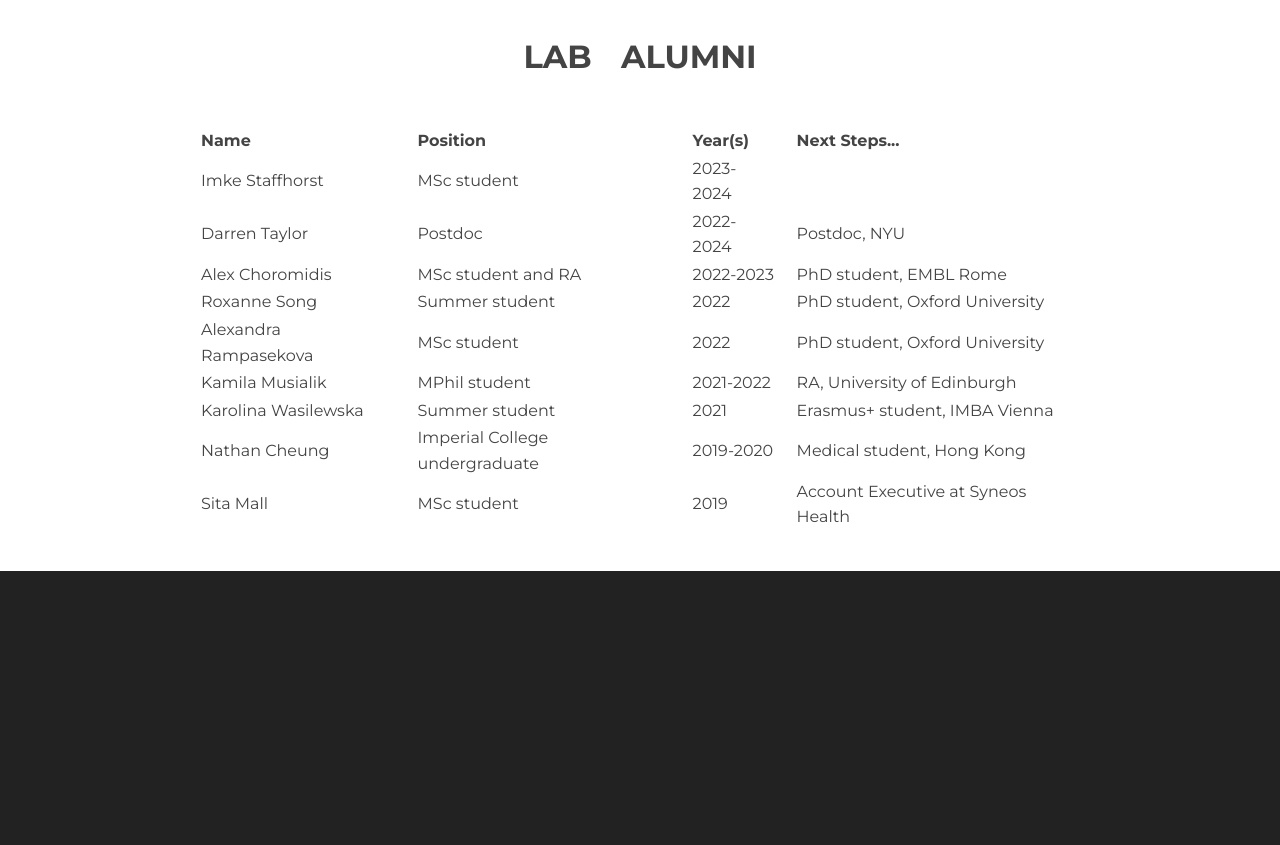
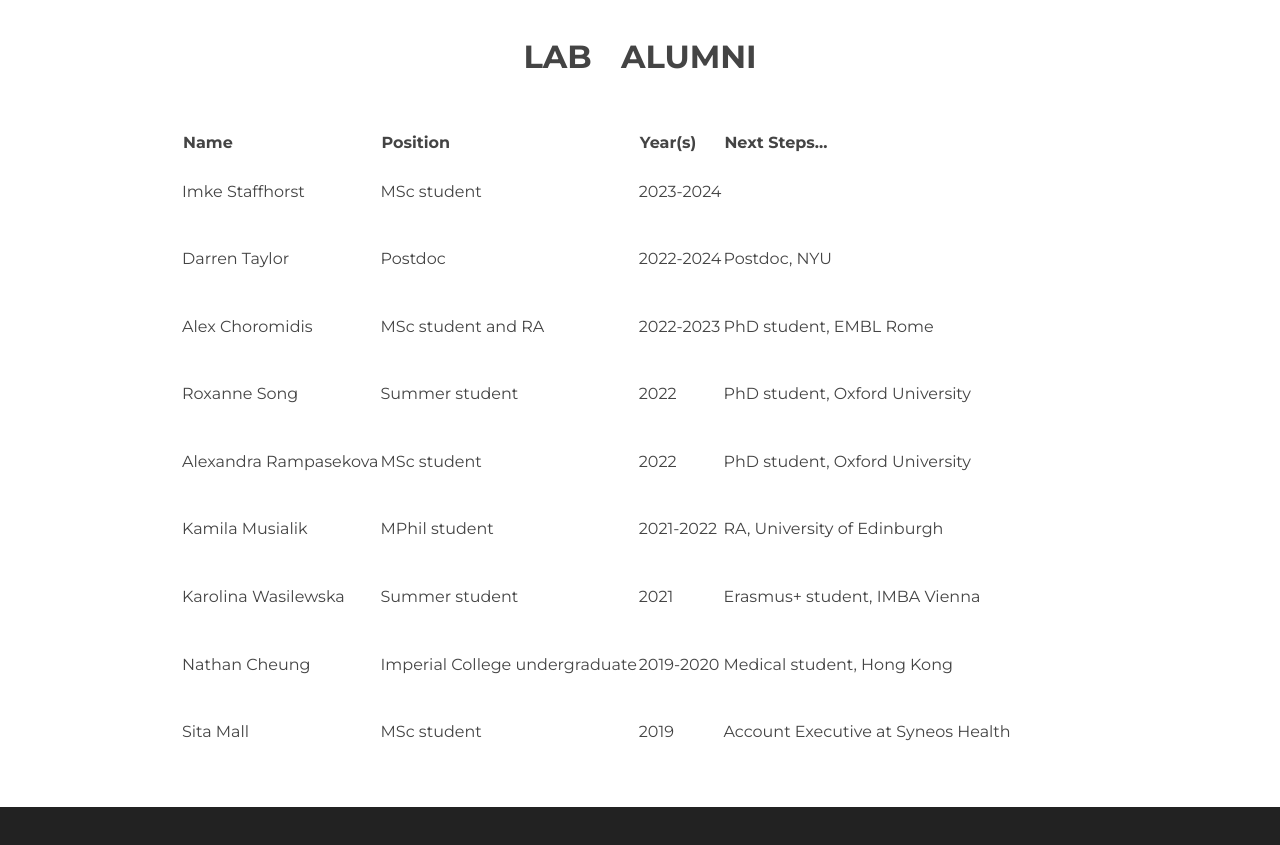
Before and after one commit to mpercharde/mpercharde.github.io, a plain HTML site: page people.html in a window 1280 px wide. Shown: the part 3100-3945 px from the top of the page. Before the commit the page ends 3771 px from the top, so only its background shows below. Drawn offline with Linux system fonts and the light colour scheme.

Commit message:
Update people.html: more formatting of alumni table

```diff
--- a/people.html
+++ b/people.html
@@ -210,12 +210,12 @@
               th {
                 text-align: left;
               }
-/*               td {
-                padding: 10px;
+              td {
+                padding: 20px 0;
+              }
+/*               table {
+                border-spacing: 20px 0;
               } */
-              table {
-                border-spacing: 20px 0;
-              }
             </style>
 
           </head>
```
